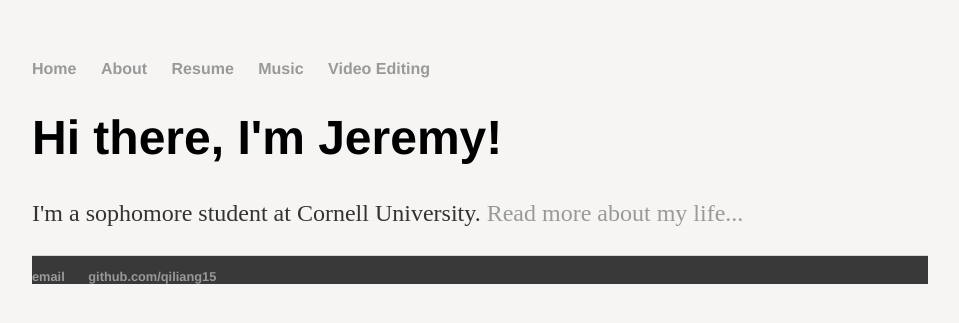
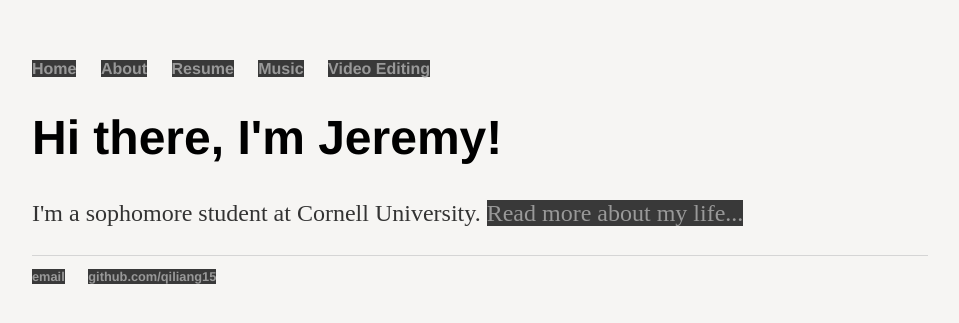
Before and after one commit to jwang115/jwang115.github.io, a Jekyll site: the page built from index.html, in a window 1280 px wide. Shown: the top 323 px of the page, without its empty margins (160-1119 px from the left). Built offline with Jekyll 4.4.1, drawn with Linux system fonts in a browser that asks for light colours.

Commit message:
Update main.css

```diff
--- a/css/main.css
+++ b/css/main.css
@@ -16,6 +16,7 @@ nav ul li, footer ul li {
 a {
     text-decoration: none;
     color: #999;
+    background-color: #393939;
 }
 a:hover {
     text-decoration: underline;
@@ -32,8 +33,6 @@ p {
 footer {
     border-top: 1px solid #d5d5d5;
     font-size: .8em;
-    color: #f1f0ee;
-    background-color: #393939;
 }
 
 ul.posts {
```
